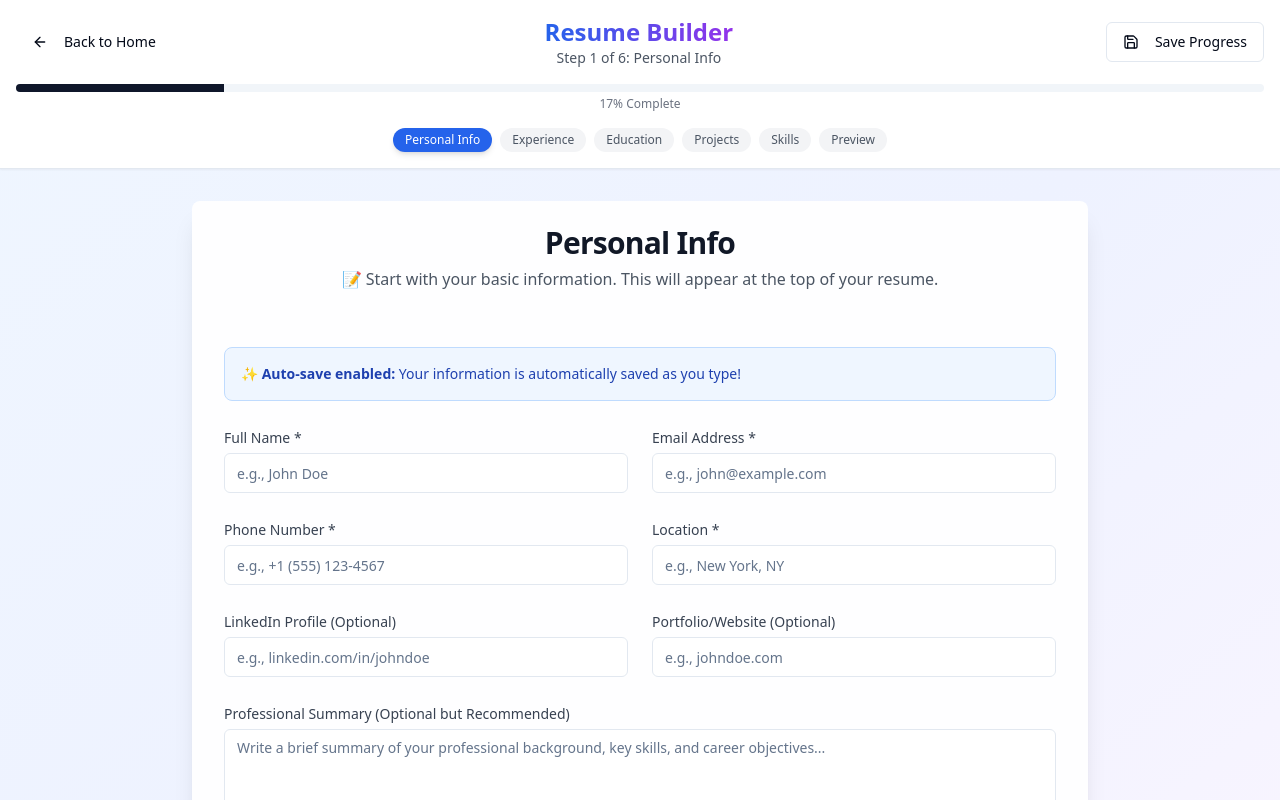
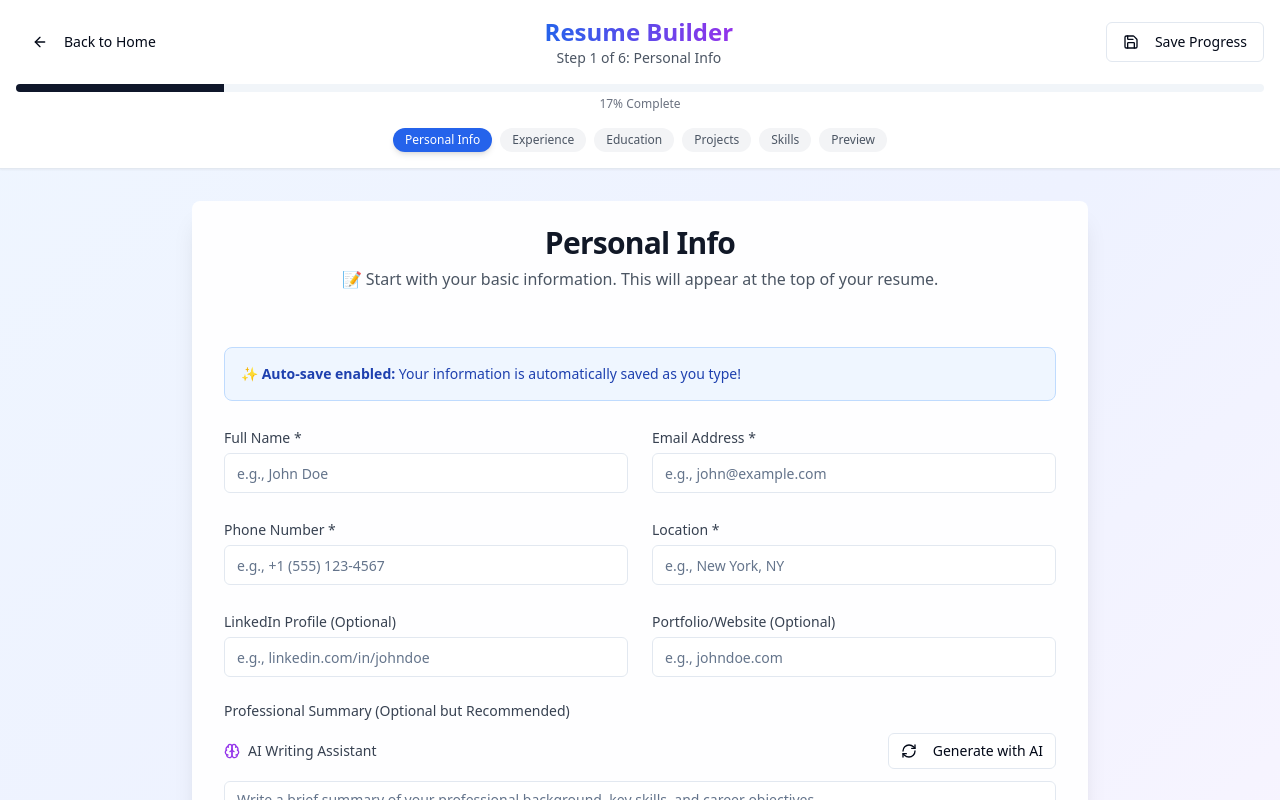
Before and after one commit to RavikishanSingh/elite-resume-assist, a React (Vite) app: page / in a window 1280 px wide. Both pictures are taken after a click on the button "Start Building Free". Shown: the top 800 px of the page. Built offline with nearby package versions, Linux system fonts and the light colour scheme.

Commit message:
Add AI summary option
Added "Write with AI" option to the Professional Summary field in the resume builder.

```diff
--- /dev/null
+++ b/src/components/AIWritingAssistant.tsx
@@ -0,0 +1,126 @@
+
+import { useState } from 'react';
+import { Button } from "@/components/ui/button";
+import { Textarea } from "@/components/ui/textarea";
+import { Brain, Loader2, RefreshCw } from "lucide-react";
+import { useToast } from "@/hooks/use-toast";
+
+interface AIWritingAssistantProps {
+  value: string;
+  onChange: (value: string) => void;
+  placeholder: string;
+  userContext?: {
+    fullName?: string;
+    experience?: any[];
+    skills?: string[];
+    education?: any[];
+  };
+}
+
+const AIWritingAssistant = ({ value, onChange, placeholder, userContext }: AIWritingAssistantProps) => {
+  const [isGenerating, setIsGenerating] = useState(false);
+  const { toast } = useToast();
+
+  const generateSummary = async () => {
+    setIsGenerating(true);
+
+    try {
+      // Create a context prompt based on user's information
+      let contextPrompt = "Write a professional summary for a resume based on the following information:\n\n";
+
+      if (userContext?.fullName) {
+        contextPrompt += `Name: ${userContext.fullName}\n`;
+      }
+
+      if (userContext?.experience?.length > 0) {
+        contextPrompt += "\nWork Experience:\n";
+        userContext.experience.forEach((exp, index) => {
+          if (index < 3) { // Only use first 3 experiences to avoid too long prompts
+            contextPrompt += `- ${exp.jobTitle} at ${exp.company}\n`;
+          }
+        });
+      }
+
+      if (userContext?.skills?.length > 0) {
+        contextPrompt += `\nKey Skills: ${userContext.skills.slice(0, 8).join(', ')}\n`;
+      }
+
+      if (userContext?.education?.length > 0) {
+        const education = userContext.education[0];
+        contextPrompt += `\nEducation: ${education.degree} from ${education.school}\n`;
+      }
+
+      contextPrompt += "\nWrite a compelling 2-3 sentence professional summary that highlights key strengths and career objectives. Make it specific and impactful.";
+
+      // Simple AI generation using a mock response for now
+      // In a real implementation, this would call an AI service
+      const mockResponses = [
+        "Experienced professional with a proven track record of delivering results in dynamic environments. Skilled in leveraging technology and data-driven insights to drive business growth and operational efficiency. Passionate about continuous learning and contributing to innovative solutions that make a meaningful impact.",
+        "Results-oriented professional with expertise in problem-solving and strategic thinking. Demonstrated ability to work collaboratively in fast-paced environments while maintaining attention to detail. Committed to excellence and driving positive outcomes through innovative approaches and strong communication skills.",
+        "Dynamic professional with strong analytical and technical skills, experienced in project management and team collaboration. Proven ability to adapt to changing requirements and deliver high-quality results under pressure. Seeking opportunities to contribute to organizational success while continuing professional development."
+      ];
+
+      // Simulate API delay
+      await new Promise(resolve => setTimeout(resolve, 2000));
+
+      const randomResponse = mockResponses[Math.floor(Math.random() * mockResponses.length)];
+
+      onChange(randomResponse);
+
+      toast({
+        title: "AI Summary Generated!",
+        description: "Your professional summary has been created. Feel free to edit it to match your style.",
+      });
+
+    } catch (error) {
+      console.error('Error generating summary:', error);
+      toast({
+        title: "Generation Failed",
+        description: "Unable to generate summary. Please try again or write manually.",
+        variant: "destructive"
+      });
+    } finally {
+      setIsGenerating(false);
+    }
+  };
+
+  return (
+    <div className="space-y-3">
+      <div className="flex items-center justify-between">
+        <div className="flex items-center space-x-2">
+          <Brain className="w-4 h-4 text-purple-600" />
+          <span className="text-sm font-medium text-gray-700">AI Writing Assistant</span>
+        </div>
+        <Button
+          type="button"
+          variant="outline"
+          size="sm"
+          onClick={generateSummary}
+          disabled={isGenerating}
+          className="flex items-center space-x-2"
+        >
+          {isGenerating ? (
+            <Loader2 className="w-3 h-3 animate-spin" />
+          ) : (
+            <RefreshCw className="w-3 h-3" />
+          )}
+          <span>{isGenerating ? 'Generating...' : 'Generate with AI'}</span>
+        </Button>
+      </div>
+
+      <Textarea
+        value={value}
+        onChange={(e) => onChange(e.target.value)}
+        placeholder={placeholder}
+        rows={4}
+        className="resize-none"
+      />
+
+      <p className="text-xs text-gray-500">
+        💡 Tip: Use AI to generate a starting point, then customize it to reflect your unique voice and experiences.
+      </p>
+    </div>
+  );
+};
+
+export default AIWritingAssistant;
--- a/src/components/forms/PersonalInfoForm.tsx
+++ b/src/components/forms/PersonalInfoForm.tsx
@@ -3,9 +3,9 @@ import { useState, useEffect } from 'react';
 import { Button } from "@/components/ui/button";
 import { Input } from "@/components/ui/input";
 import { Label } from "@/components/ui/label";
-import { Textarea } from "@/components/ui/textarea";
 import { useToast } from "@/hooks/use-toast";
 import { CheckCircle } from "lucide-react";
+import AIWritingAssistant from "../AIWritingAssistant";
 
 interface PersonalInfoFormProps {
   data: any;
@@ -102,6 +102,14 @@ const PersonalInfoForm = ({ data, onUpdate, onNext }: PersonalInfoFormProps) =>
       return <CheckCircle className="w-4 h-4 text-green-500" />;
     }
     return null;
+  };
+
+  // Prepare context for AI writing assistant
+  const aiContext = {
+    fullName: formData.fullName,
+    experience: data?.experience || [],
+    skills: data?.skills || [],
+    education: data?.education || []
   };
 
   return (
@@ -228,26 +236,16 @@ const PersonalInfoForm = ({ data, onUpdate, onNext }: PersonalInfoFormProps) =>
         </div>
       </div>
 
-      <div className="relative">
-        <Label htmlFor="summary" className="text-sm font-medium text-gray-700">
+      <div>
+        <Label className="text-sm font-medium text-gray-700 mb-3 block">
           Professional Summary (Optional but Recommended)
         </Label>
-        <div className="relative">
-          <Textarea
-            id="summary"
-            value={formData.summary}
-            onChange={(e) => handleChange('summary', e.target.value)}
-            placeholder="Write a brief summary of your professional background, key skills, and career objectives..."
-            rows={4}
-            className="mt-1 pr-8"
-          />
-          <div className="absolute right-2 top-3">
-            {getFieldIcon('summary')}
-          </div>
-        </div>
-        <p className="text-xs text-gray-500 mt-1">
-          💡 Tip: 2-3 sentences highlighting your expertise and what you bring to potential employers.
-        </p>
+        <AIWritingAssistant
+          value={formData.summary}
+          onChange={(value) => handleChange('summary', value)}
+          placeholder="Write a brief summary of your professional background, key skills, and career objectives..."
+          userContext={aiContext}
+        />
       </div>
 
       <div className="flex justify-between pt-6">
```
